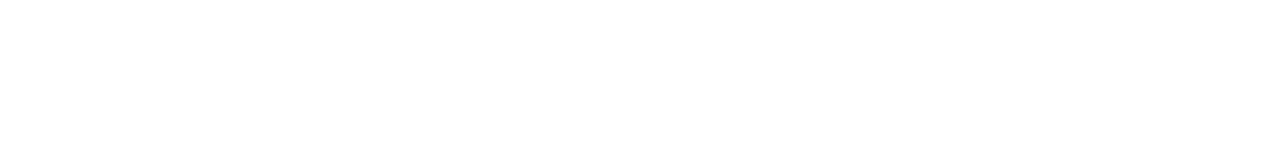
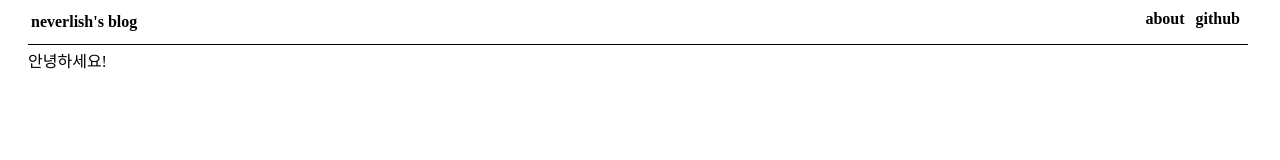
Before and after one commit to neverlish/neverlish.me, a Gatsby site: page /about in a window 1280 px wide. Before the commit this address had no page. Built offline with nearby package versions, Linux system fonts and the light colour scheme; Gatsby itself is replaced by a stand-in of ours.

Commit message:
added empty about and 404 page

```diff
--- a/src/components/layout/index.tsx
+++ b/src/components/layout/index.tsx
@@ -52,6 +52,7 @@
             <Header style={{ display: 'flex' }}>
               <Link to='/'>{title}</Link>
               <div>
+                <Link to='/about'>about</Link>
                 <a href='https://github.com/neverlish/neverlish.me' target='_blank'>github</a>
               </div>
             </Header>
--- /dev/null
+++ b/src/pages/about.tsx
@@ -0,0 +1,8 @@
+import * as React from 'react';
+import Layout from '../components/layout';
+
+export default () => (
+  <Layout>
+    안녕하세요!
+  </Layout>
+);
```
Also changed, not shown: src/pages/404.tsx (added, +8 -0 lines).
